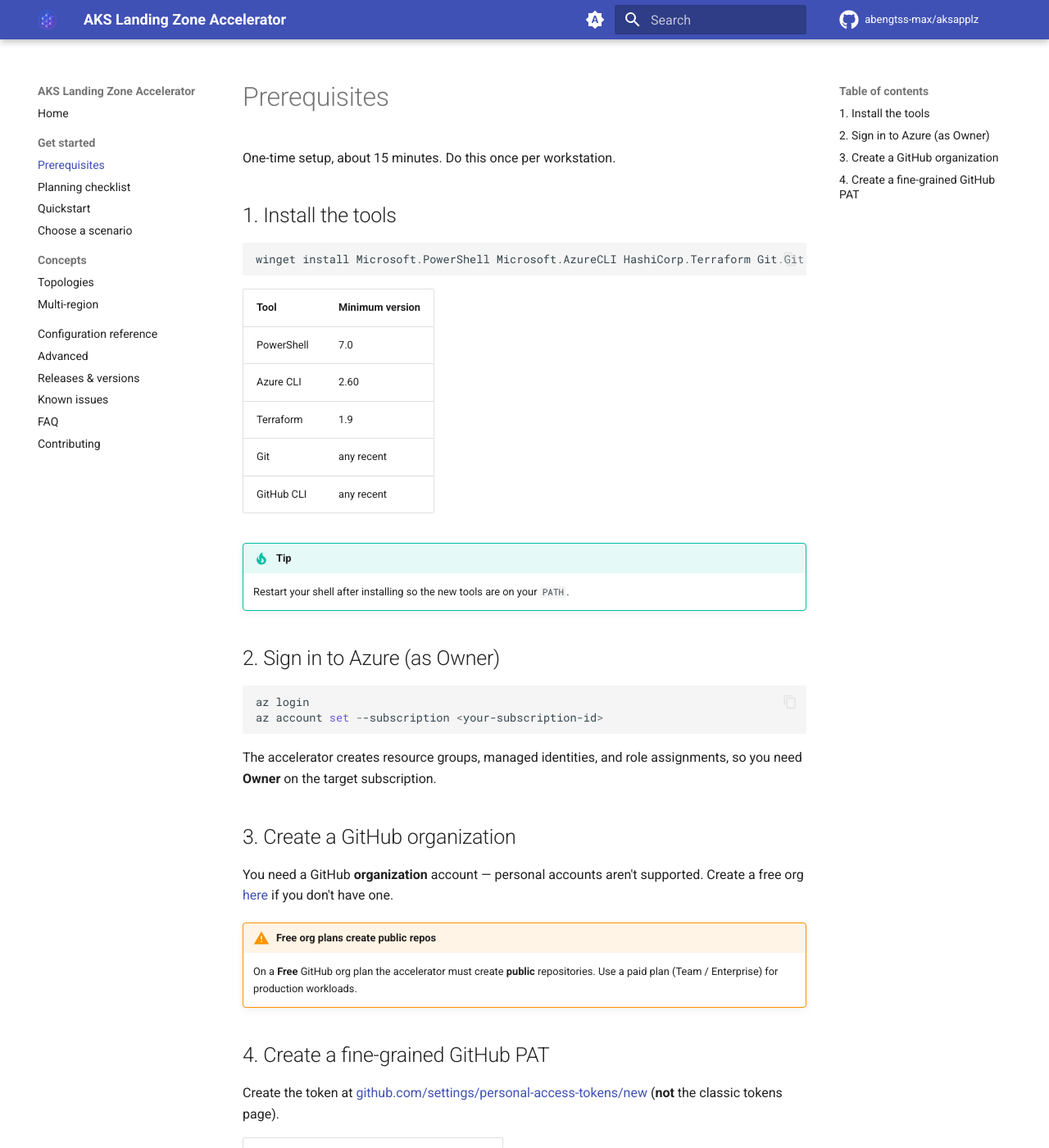
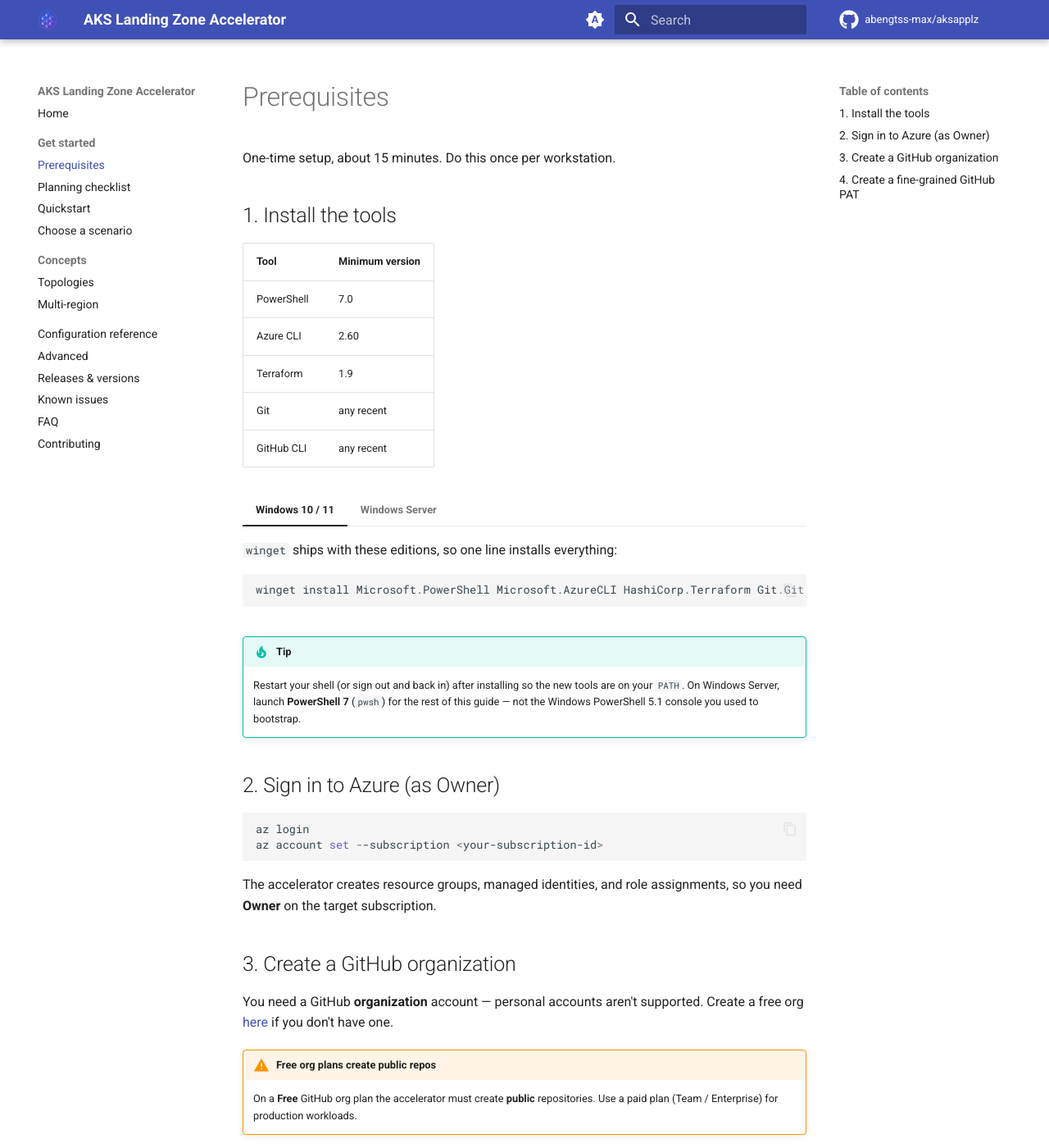
Before and after one commit to abengtss-max/aksapplz, an MkDocs documentation site: the page built from docs/get-started/prerequisites.md, in a window 1280 px wide and 1400 px high. Shown: the whole window at 82% size. Built offline with MkDocs 1.6.1 and Material for MkDocs 9.7.7, drawn with Linux system fonts in a browser that asks for light colours; comment, search, counter and statistics services are not loaded.

Commit message:
docs: add Windows Server install path for prerequisites (no winget)
Fresh Windows Server has no winget, so the one-line install fails with
''winget' is not recognized'. Split step 1 into content tabs: Windows 10/11
(winget) and Windows Server (Chocolatey bootstrap + direct-MSI fallback,
including a Terraform unzip-to-PATH step).

````diff
--- a/docs/get-started/prerequisites.md
+++ b/docs/get-started/prerequisites.md
@@ -3,10 +3,6 @@
 One-time setup, about 15 minutes. Do this once per workstation.
 
 ## 1. Install the tools
-
-```powershell
-winget install Microsoft.PowerShell Microsoft.AzureCLI HashiCorp.Terraform Git.Git GitHub.cli
-```
 
 | Tool | Minimum version |
 |---|---|
@@ -16,8 +12,57 @@
 | Git | any recent |
 | GitHub CLI | any recent |
 
+=== "Windows 10 / 11"
+
+    `winget` ships with these editions, so one line installs everything:
+
+    ```powershell
+    winget install Microsoft.PowerShell Microsoft.AzureCLI HashiCorp.Terraform Git.Git GitHub.cli
+    ```
+
+=== "Windows Server"
+
+    Windows Server **does not include `winget`** (you'll get
+    `'winget' is not recognized`). Run this Windows-PowerShell 5.1 bootstrap **as Administrator**
+    instead — it installs Chocolatey, then every tool through it:
+
+    ```powershell
+    Set-ExecutionPolicy Bypass -Scope Process -Force
+    [System.Net.ServicePointManager]::SecurityProtocol = 3072
+    Invoke-Expression ((New-Object System.Net.WebClient).DownloadString('https://community.chocolatey.org/install.ps1'))
+
+    choco install -y powershell-core azure-cli terraform git gh
+    ```
+
+    Prefer no third-party package manager? Install the official MSIs directly:
+
+    ```powershell
+    [System.Net.ServicePointManager]::SecurityProtocol = 3072
+    $tmp = "$env:TEMP\alz-tools"; New-Item -ItemType Directory -Force -Path $tmp | Out-Null
+    $downloads = @{
+      'PowerShell-7.msi' = 'https://github.com/PowerShell/PowerShell/releases/latest/download/PowerShell-7.4.6-win-x64.msi'
+      'AzureCLI.msi'     = 'https://aka.ms/installazurecliwindowsx64'
+      'Git.exe'          = 'https://github.com/git-for-windows/git/releases/download/v2.47.1.windows.1/Git-2.47.1-64-bit.exe'
+      'gh.msi'           = 'https://github.com/cli/cli/releases/download/v2.63.2/gh_2.63.2_windows_amd64.msi'
+    }
+    foreach ($name in $downloads.Keys) {
+      Invoke-WebRequest -Uri $downloads[$name] -OutFile "$tmp\$name"
+      Start-Process -Wait -FilePath "$tmp\$name" -ArgumentList '/quiet /norestart'
+    }
+    ```
+
+    Terraform has no installer — unzip the binary and add it to `PATH`:
+
+    ```powershell
+    Invoke-WebRequest 'https://releases.hashicorp.com/terraform/1.9.8/terraform_1.9.8_windows_amd64.zip' -OutFile "$tmp\terraform.zip"
+    Expand-Archive "$tmp\terraform.zip" -DestinationPath 'C:\terraform' -Force
+    [Environment]::SetEnvironmentVariable('Path', $env:Path + ';C:\terraform', 'Machine')
+    ```
+
 !!! tip
-    Restart your shell after installing so the new tools are on your `PATH`.
+    Restart your shell (or sign out and back in) after installing so the new tools are on your `PATH`.
+    On Windows Server, launch **PowerShell 7** (`pwsh`) for the rest of this guide — not the
+    Windows PowerShell 5.1 console you used to bootstrap.
 
 ## 2. Sign in to Azure (as Owner)
 
````
